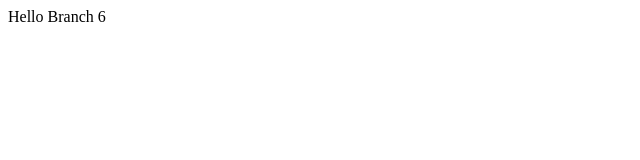
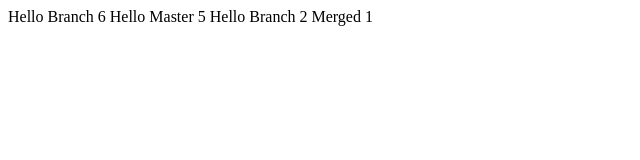
Before and after one commit to Helly-p/test, a plain HTML site: page index2.html in a window 1280 px wide. Shown: the whole page, without its empty margins (0-640 px from the left). Drawn offline with Linux system fonts and the light colour scheme.

Commit message:
Merge with squash

```diff
--- a/index2.html
+++ b/index2.html
@@ -8,5 +8,8 @@
 </head>
 <body>
     Hello Branch 6
+    Hello Master 5
+    Hello Branch 2
+    Merged 1
 </body>
 </html>
```
